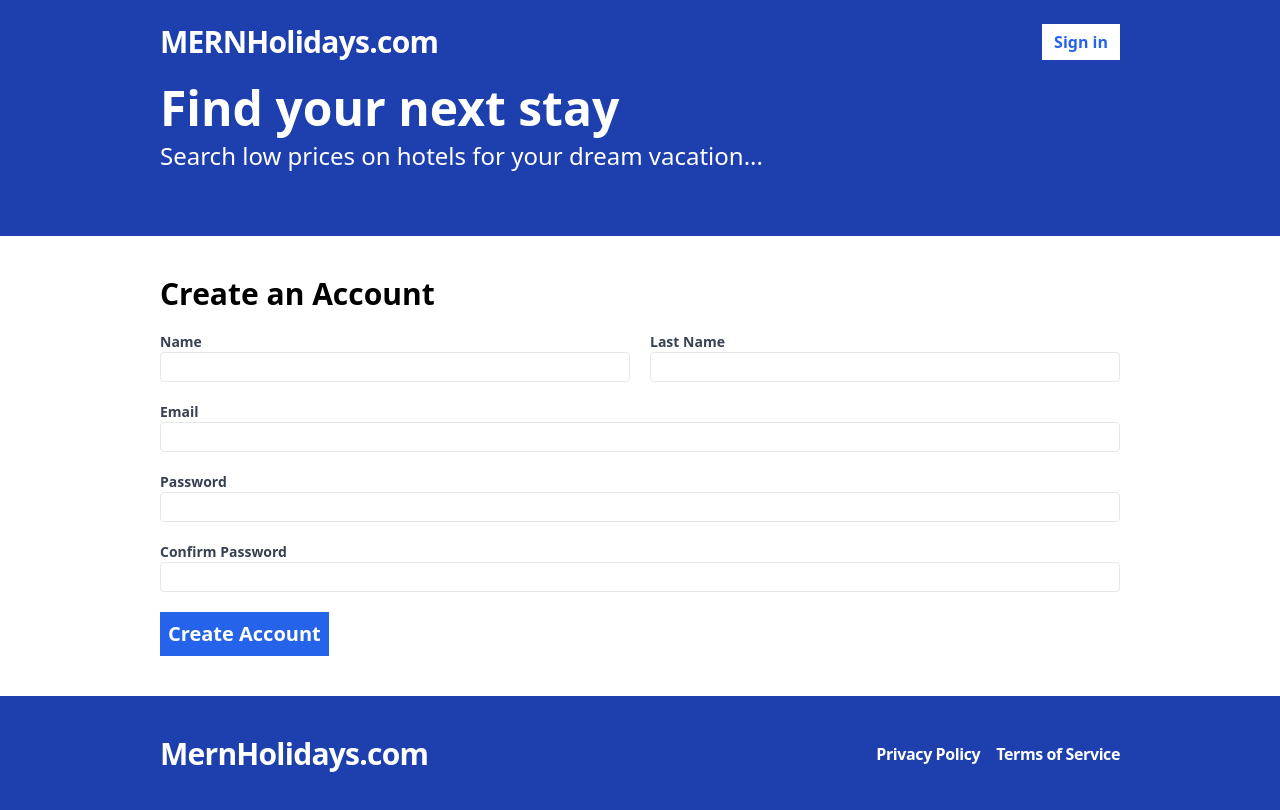
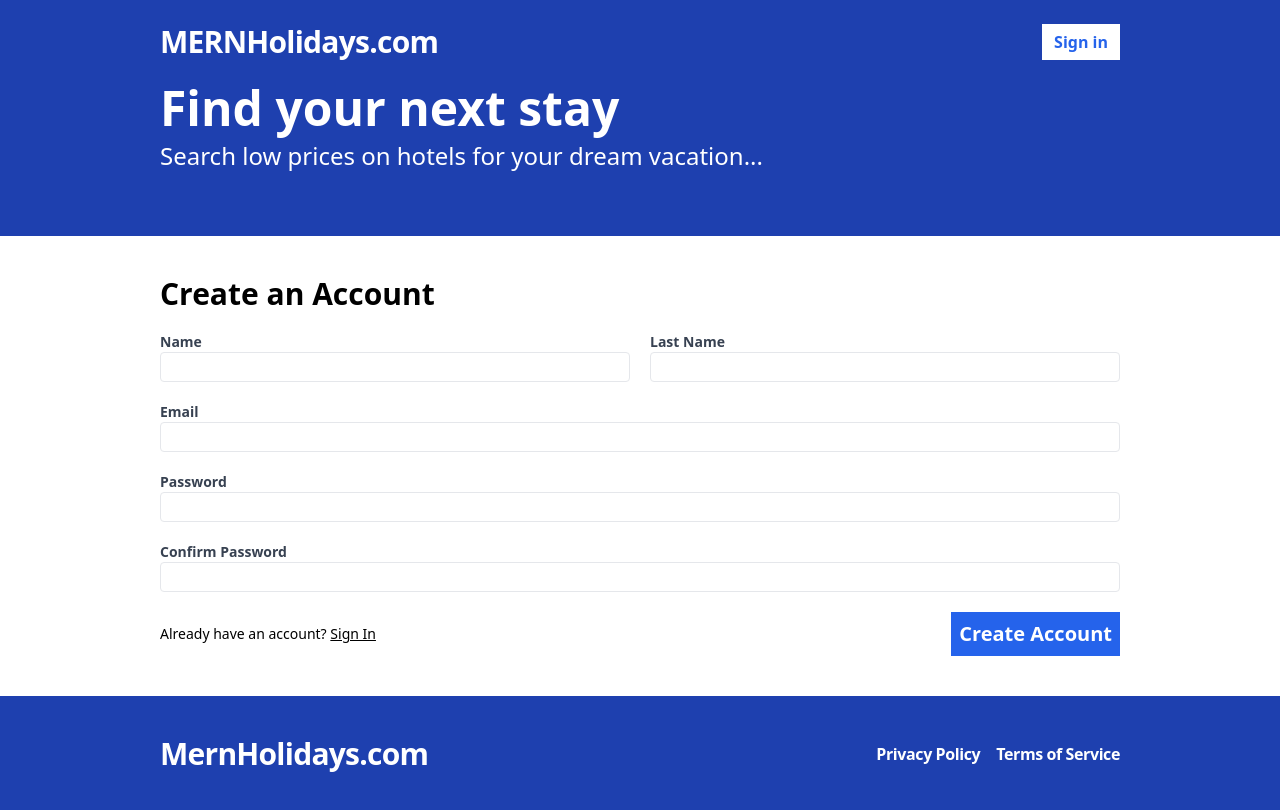
Before and after one commit to vergaraaa/mern-hotel-booking-app, a React (Vite) app in the folder frontend/: page /register in a window 1280 px wide. Built offline with nearby package versions, Linux system fonts and the light colour scheme; no server answers.

Commit message:
feat: add navigation from login to register and viceversa

```diff
--- a/frontend/src/pages/Register.tsx
+++ b/frontend/src/pages/Register.tsx
@@ -1,7 +1,7 @@
 import { useForm } from "react-hook-form";
 import { useMutation, useQueryClient } from "react-query";
 import * as apiClient from "../api-client";
-import { useNavigate } from "react-router-dom";
+import { Link, useNavigate } from "react-router-dom";
 import { useAppContext } from "../context/AppContext";
 
 export type RegisterFormData = {
@@ -119,7 +119,13 @@
         )}
       </label>
 
-      <span>
+      <span className="flex items-center justify-between">
+        <span className="text-sm">
+          Already have an account?{" "}
+          <Link className="underline" to="/sign-in">
+            Sign In
+          </Link>
+        </span>
         <button
           type="submit"
           className="bg-blue-600 text-white p-2 font-bold hover:bg-blue-500 text-xl"
--- a/frontend/src/pages/SignIn.tsx
+++ b/frontend/src/pages/SignIn.tsx
@@ -1,7 +1,7 @@
 import { useForm } from "react-hook-form";
 import { useMutation, useQueryClient } from "react-query";
 import * as apiClient from "../api-client";
-import { useNavigate } from "react-router-dom";
+import { Link, useNavigate } from "react-router-dom";
 import { useAppContext } from "../context/AppContext";
 
 export type SignInFormData = {
@@ -65,7 +65,13 @@
           <span className="text-red-500">{errors.password.message}</span>
         )}
       </label>
-      <span>
+      <span className="flex items-center justify-between">
+        <span className="text-sm">
+          Not Registered?{" "}
+          <Link className="underline" to="/register">
+            Create an account
+          </Link>
+        </span>
         <button
           type="submit"
           className="bg-blue-600 text-white p-2 font-bold hover:bg-blue-500 text-xl"
```
